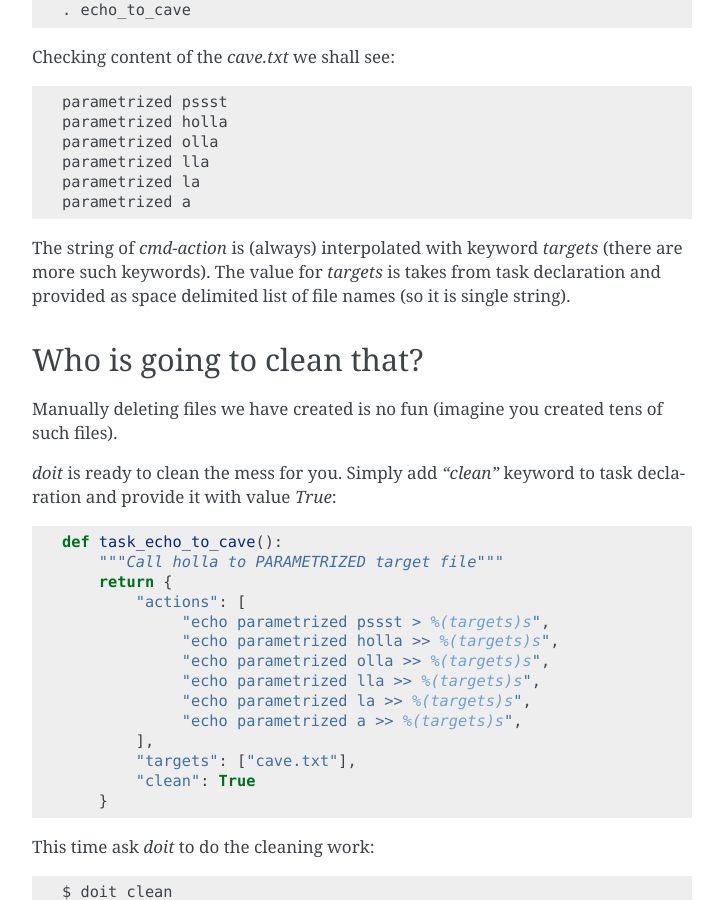
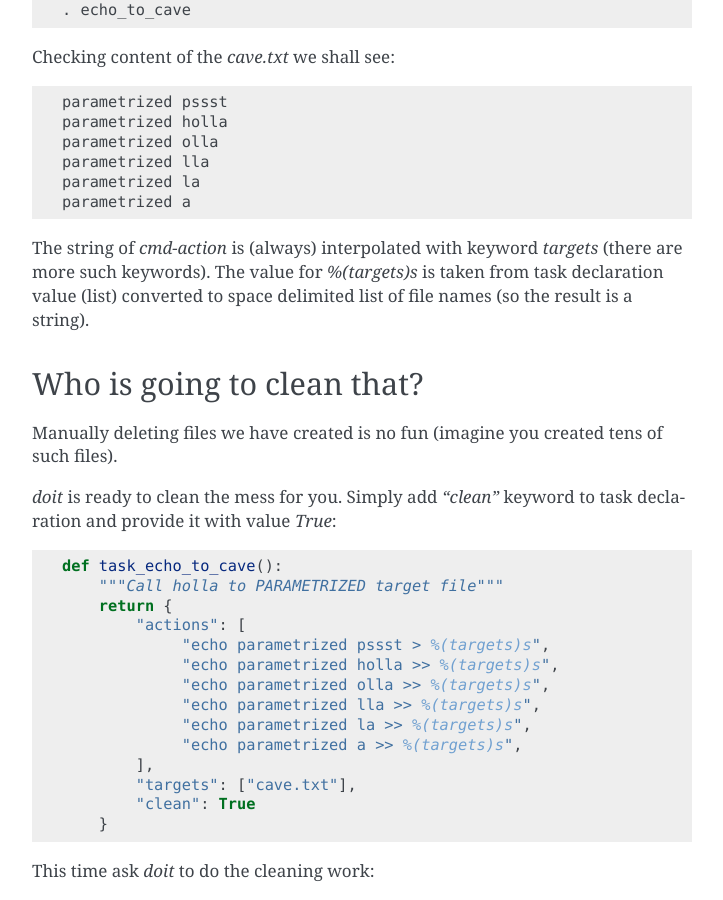
Before and after one commit to pydoit/doit-tmp-doc, a Sphinx documentation site: the page built from docs/quickstart/index.rst, in a window 1280 px wide and 900 px high, scrolled down 2651 px. Shown: the whole window, without its empty margins (388-1111 px from the left). Built offline with Sphinx 7.4.7, drawn with Linux system fonts in a browser that asks for light colours.

Commit message:
Fix typos in quicstart.

```diff
--- a/docs/quickstart/index.rst
+++ b/docs/quickstart/index.rst
@@ -105,8 +105,9 @@ Checking content of the `cave.txt` we shall see::
     parametrized a
 
 The string of `cmd-action` is (always) interpolated with keyword `targets` (there are
-more such keywords). The value for `targets` is takes from task declaration and provided as space
-delimited list of file names (so it is single string).
+more such keywords). The value for `%(targets)s` is taken from task declaration
+value (list) converted to space delimited list of file names (so the result is
+a string).
 
 Who is going to clean that?
 ===========================
```
